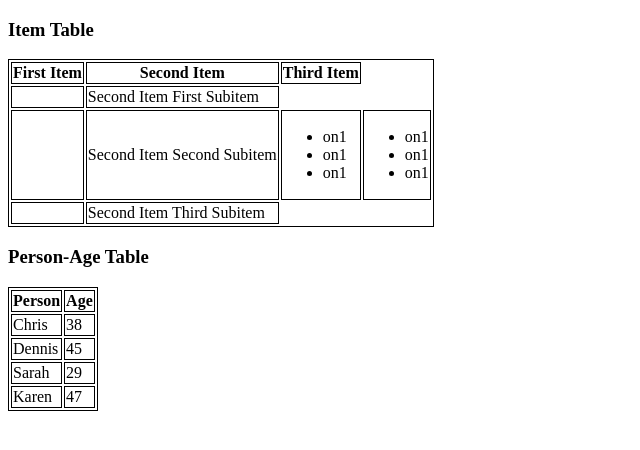
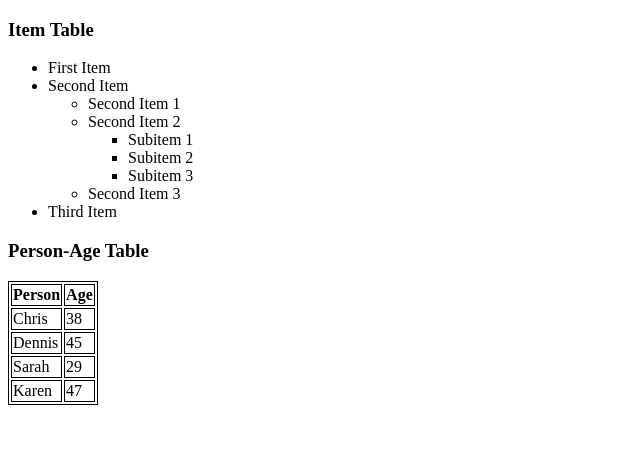
Before and after one commit to omerokumus1/ArdaWebLectures, a plain HTML site: page homeworks/hw2/hw2.html in a window 1280 px wide. Shown: the whole page, without its empty margins (0-640 px from the left). Drawn offline with Linux system fonts and the light colour scheme.

Commit message:
Homework2 Update

```diff
--- a/homeworks/hw2/hw2.html
+++ b/homeworks/hw2/hw2.html
@@ -14,35 +14,22 @@
 </head>
 <body>
     <h3>Item Table</h3>
-    <table>
-        <tr>
-            <th>First Item</th>
-            <th>Second Item</th>
-            <th>Third Item</th>
-        </tr>
-        <tr>
-            <td></td>
-            <td>Second Item First Subitem</td>
-        </tr>
-        <tr>
-            <td></td>
-            <td>Second Item Second Subitem</td>
-            <td><ul>
-                <li>on1</li>
-                <li>on1</li>
-                <li>on1</li>
-            </ul></td>
-            <td><ul>
-                <li>on1</li>
-                <li>on1</li>
-                <li>on1</li>
-            </ul></td>
-        </tr>
-        <tr>
-            <td></td>
-            <td>Second Item Third Subitem</td>
-        </tr>
-    </table>
+    <ul>
+        <li>First Item</li>
+        <li>Second Item
+            <ul>
+                <li>Second Item 1</li>
+                <li>Second Item 2
+                    <ul>
+                        <li>Subitem 1</li>
+                        <li>Subitem 2</li>
+                        <li>Subitem 3</li>
+                </ul></li>
+            <li>Second Item 3</li>
+            </ul>
+        </li>
+        <li>Third Item</li>
+    </ul>
     <h3>Person-Age Table</h3>
     <table>
         <tr>
```
